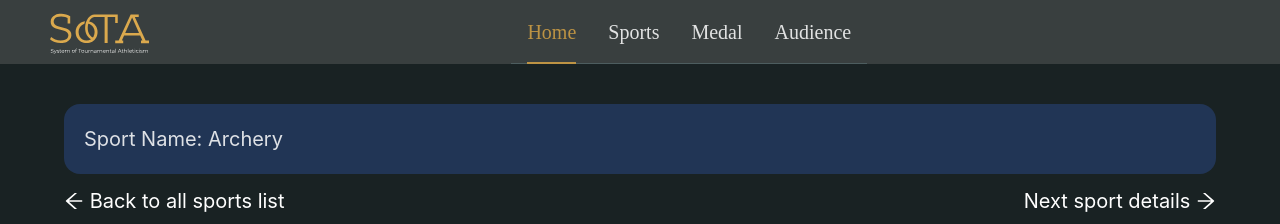
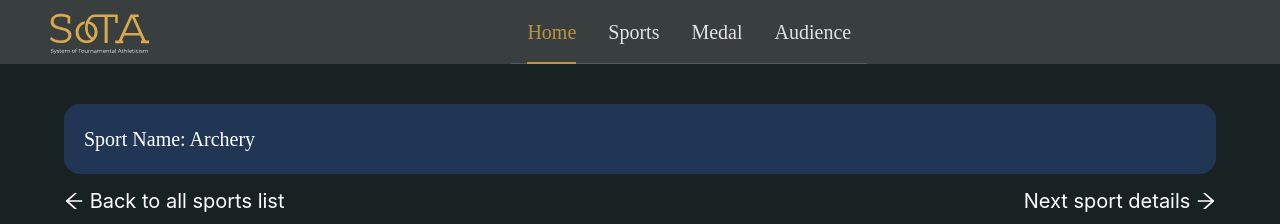
Before and after one commit to SPaM-Skill-Issue/sota-frontend, a React (Vite) app: page /sports/1 in a window 1280 px wide. Shown: the top 224 px of the page. Built offline with nearby package versions, Linux system fonts and the light colour scheme.

Commit message:
style: change text color

```diff
--- a/src/pages/sportDetail.tsx
+++ b/src/pages/sportDetail.tsx
@@ -62,7 +62,7 @@ const SportsDetail = () => {
         <div>
             <div className='flex bg-belft-blue rounded-2xl'>
                 {sport ? (
-                    <div className='p-5'>
+                    <div className='p-5 text-white font-primary'>
                         <div>Sport Name: {sport.name}</div>
                     </div>
                 ) : (
```
